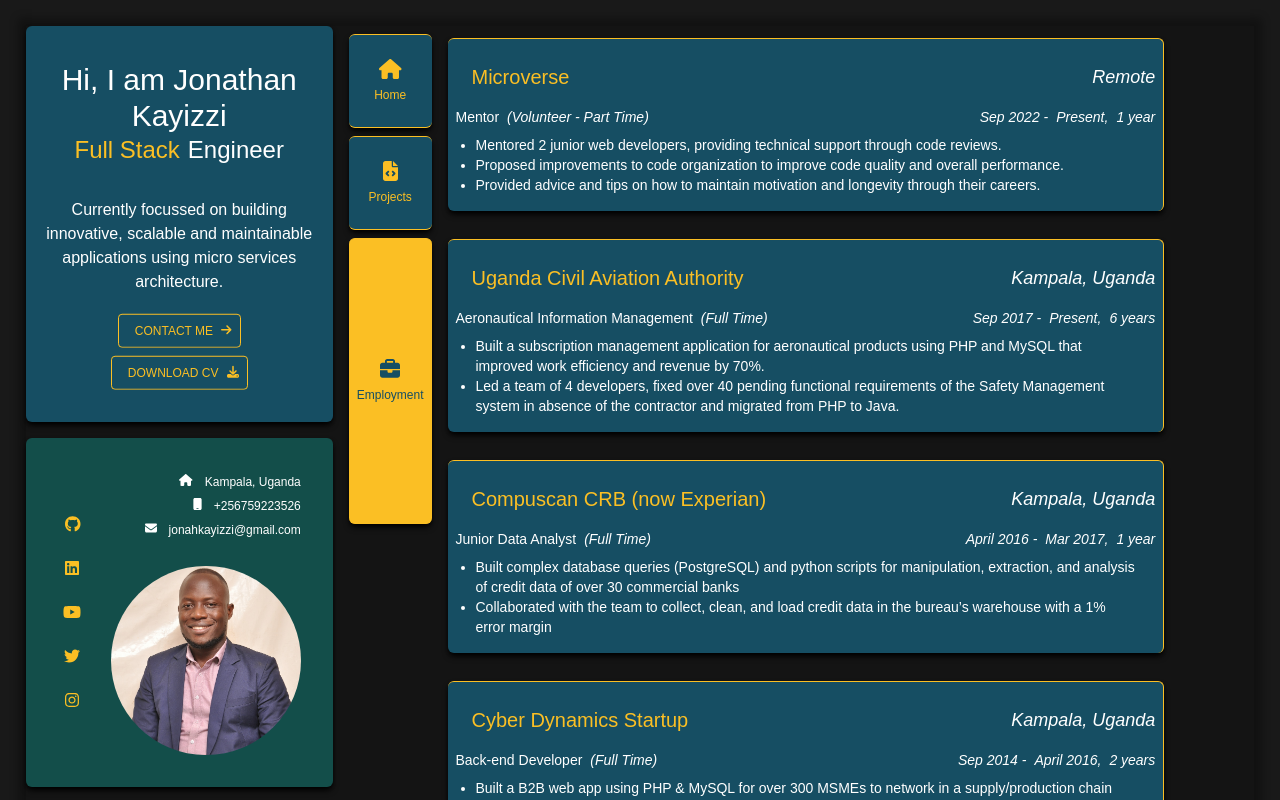
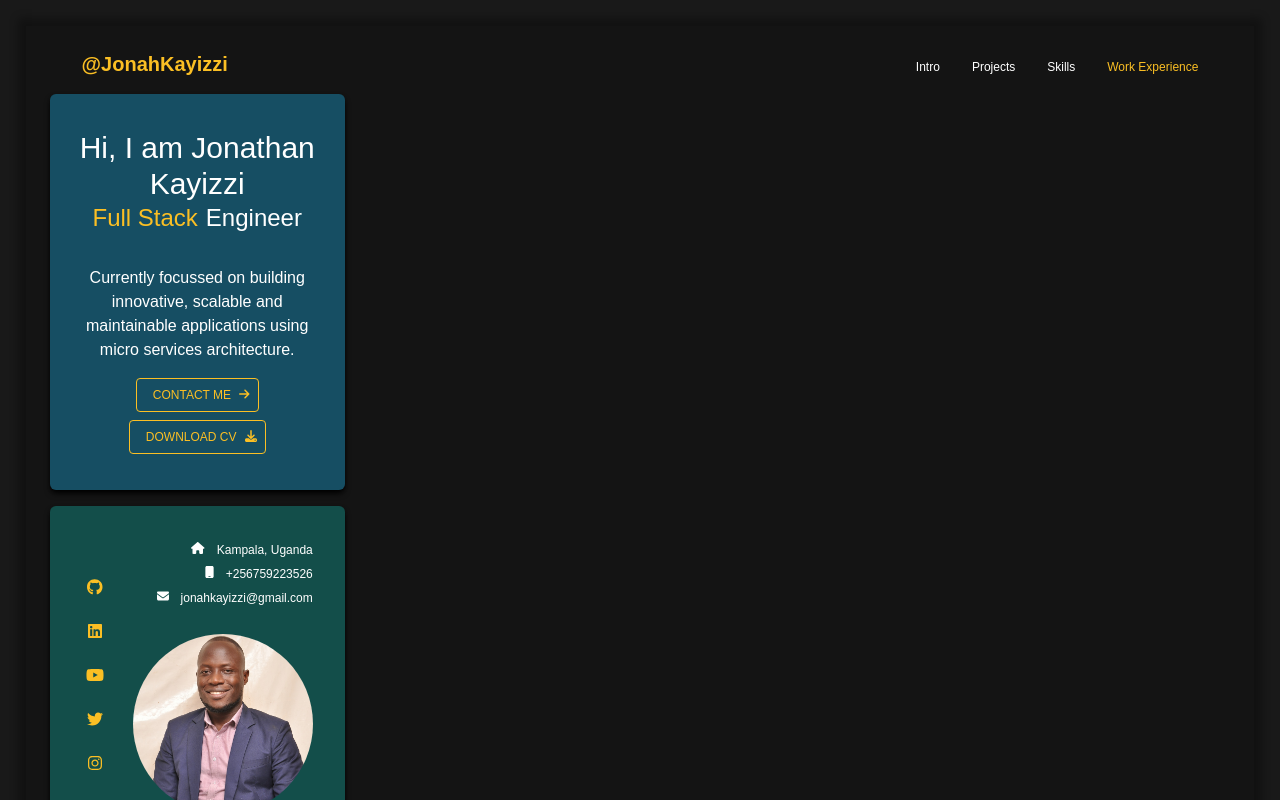
Before and after one commit to JonahKayizzi/my-portfolio, a React (Create React App) app: page /employment in a window 1280 px wide. Shown: the top 800 px of the page. Built offline with nearby package versions, Linux system fonts and the light colour scheme.

Commit message:
Restyle NavBar

```diff
--- a/src/index.css
+++ b/src/index.css
@@ -16,20 +16,15 @@
 
 #root {
   display: flex;
-  justify-content: left;
+  flex-direction: column;
   gap: 1em;
+  padding: 1.5em;
   background-color: rgba(20, 20, 20, 0.9);
   box-shadow: 0 0 0.5em 0.5em rgba(0, 0, 0, 0.3);
-  flex-wrap: wrap;
 }
 
 code {
-  font-family:
-    source-code-pro,
-    Menlo,
-    Monaco,
-    Consolas,
-    'Courier New',
+  font-family: source-code-pro, Menlo, Monaco, Consolas, 'Courier New',
     monospace;
 }
 
@@ -40,10 +35,7 @@
 }
 
 .active {
-  color: #164e63;
-  background-color: #fbbf24;
-  padding-top: 6em;
-  padding-bottom: 6em;
+  color: #fbbf24;
   transition: ease-out 0.5s;
 }
 
--- a/src/index.js
+++ b/src/index.js
@@ -16,8 +16,8 @@
   <React.StrictMode>
     <Router>
       <Provider store={store}>
+        <RightBar />
         <LeftBar />
-        <RightBar />
         <App />
       </Provider>
     </Router>
--- a/src/pages/RightBar.js
+++ b/src/pages/RightBar.js
@@ -11,7 +11,7 @@
 const links = [
   {
     id: 1,
-    name: 'Home',
+    name: 'Intro',
     icon: <FontAwesomeIcon icon={faHouse} />,
     path: '/',
   },
@@ -22,8 +22,14 @@
     path: '/projects',
   },
   {
+    id: 3,
+    name: 'Skills',
+    icon: <FontAwesomeIcon icon={faFileCode} />,
+    path: '/projects',
+  },
+  {
     id: 4,
-    name: 'Employment',
+    name: 'Work Experience',
     icon: <FontAwesomeIcon icon={faBriefcase} />,
     path: '/employment',
   },
@@ -67,19 +73,30 @@
 
   return (
     <nav>
-      <div className="lg:w-1/12 lg:contents hidden">
-        {links.map((link) => (
+      <div className="flex justify-between gap-4 px-8">
+        <div>
           <NavLink
-            className="transform hover:scale-105 transition duration-300 ease-in-out flex flex-col text-amber-400 items-center justify-end gap-2 py-6 px-2 text-xl font-light my-2 bg-cyan-900 rounded-md shadow-md shadow-black border-y border-amber-400"
-            to={link.path}
+            className="text-amber-400 text-xl font-black mr-4"
+            to="/"
             activeclassname="active"
-            key={link.id}
             onClick={() => closeMenu()}
           >
-            {link.icon}
-            <span className="text-xs">{link.name}</span>
+            <span>@JonahKayizzi</span>
           </NavLink>
-        ))}
+        </div>
+        <div className="flex justify-between gap-8">
+          {links.map((link) => (
+            <NavLink
+              className="transform hover:scale-105 transition duration-300 ease-in-out text-white text-xl font-light"
+              to={link.path}
+              activeclassname="active"
+              key={link.id}
+              onClick={() => closeMenu()}
+            >
+              <span className="text-xs">{link.name}</span>
+            </NavLink>
+          ))}
+        </div>
       </div>
       <div className="w-screen lg:hidden contents">
         <Menu
```
